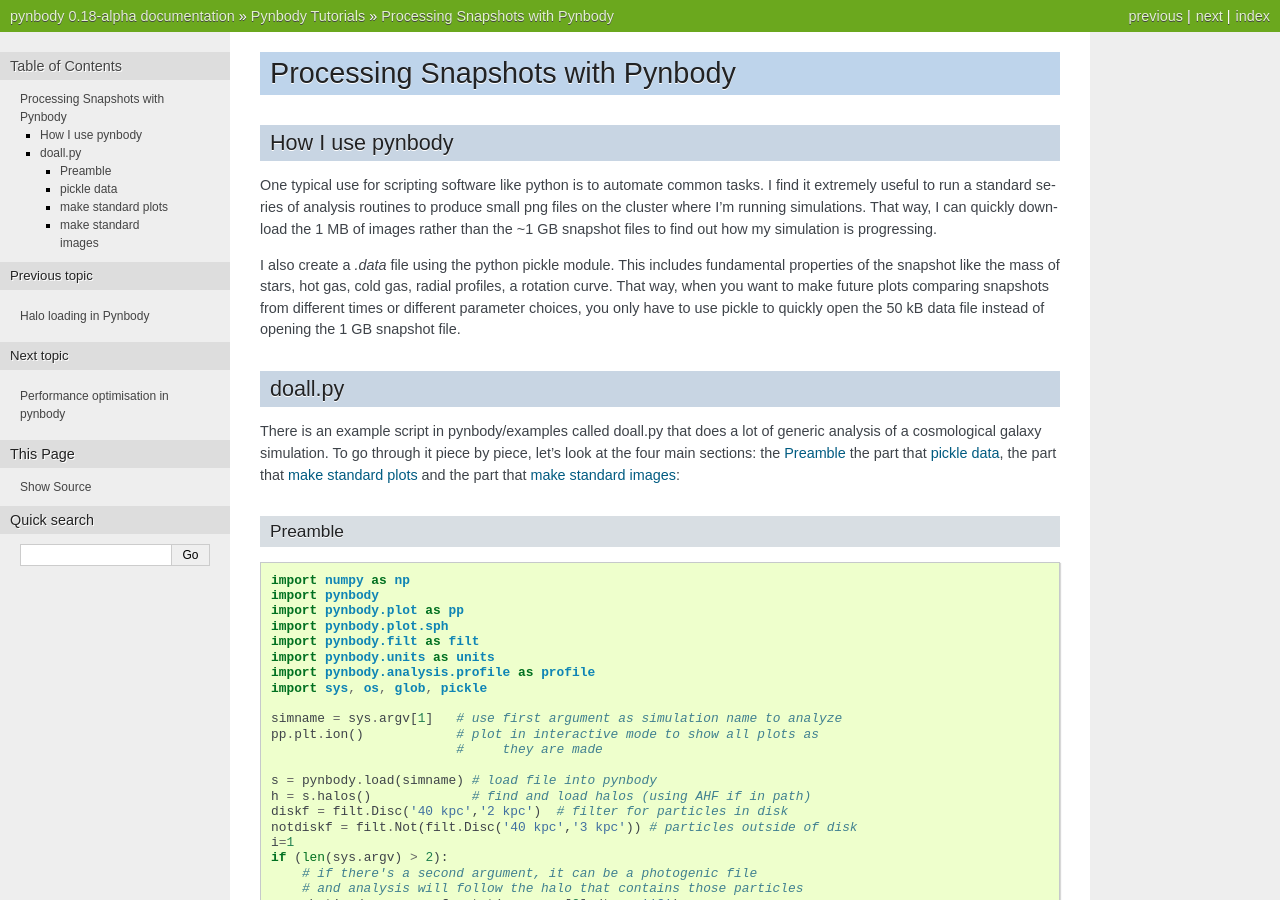
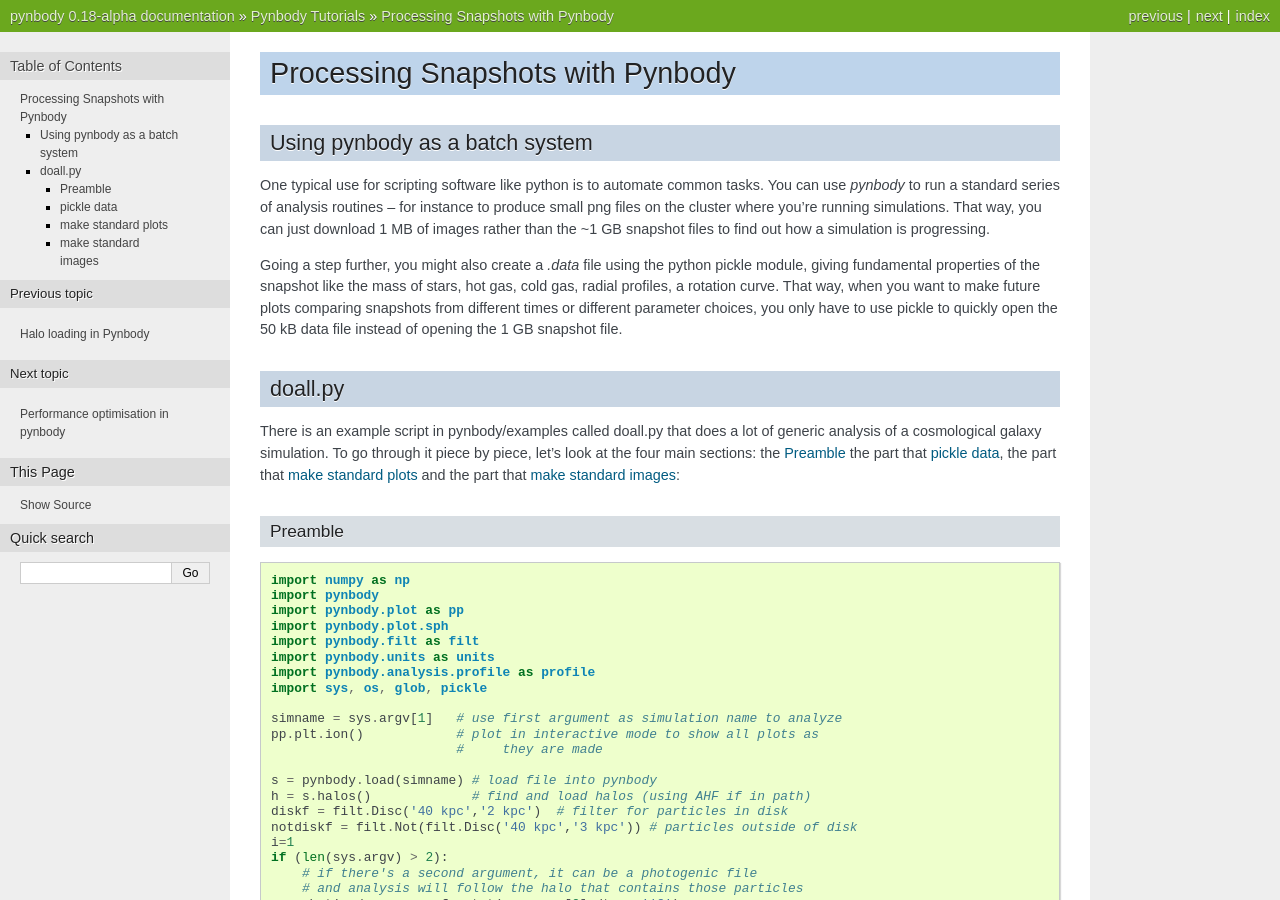
Before and after one commit to pynbody/pynbody, a Sphinx documentation site: the page built from docs/tutorials/processing.rst, in a window 1280 px wide and 900 px high. Built offline with Sphinx 7.4.7, drawn with Linux system fonts in a browser that asks for light colours; formulas are drawn with MathJax 3; pages that are not in the unit, such as notebooks, are missing from menus.

Commit message:
Processing tutorial: most people won't know 'I' refers to Greg, so depersonalize it

```diff
--- a/docs/tutorials/processing.rst
+++ b/docs/tutorials/processing.rst
@@ -4,20 +4,22 @@
 Processing Snapshots with Pynbody
 =================================
 
-How I use pynbody
------------------
+Using pynbody as a batch system
+----------------------------
+
 One typical use for scripting software like python is to automate common
-tasks.  I find it extremely useful to run a standard series of analysis routines
-to produce small png files on the cluster where I'm running simulations.
-That way, I can quickly download the 1 MB of images rather than the
-~1 GB snapshot files to find out how my simulation is progressing.
+tasks.  You can use `pynbody` to run a standard series of analysis
+routines -- for instance to produce small png files on the cluster where you're running simulations.
+That way, you can just download 1 MB of images rather than the
+~1 GB snapshot files to find out how a simulation is progressing.
 
-I also create a `.data` file using the python pickle module.  This includes
-fundamental properties of the snapshot like the mass of stars, hot gas,
-cold gas, radial profiles, a rotation curve.  That way, when you want to
-make future plots comparing snapshots from different times or different
-parameter choices, you only have to use pickle to quickly open the 50 kB
-data file instead of opening the 1 GB snapshot file.
+Going a step further, you might also create a `.data` file using the
+python pickle module, giving fundamental properties of the
+snapshot like the mass of stars, hot gas, cold gas, radial profiles, a
+rotation curve.  That way, when you want to make future plots
+comparing snapshots from different times or different parameter
+choices, you only have to use pickle to quickly open the 50 kB data
+file instead of opening the 1 GB snapshot file.
 
 
 doall.py
```
